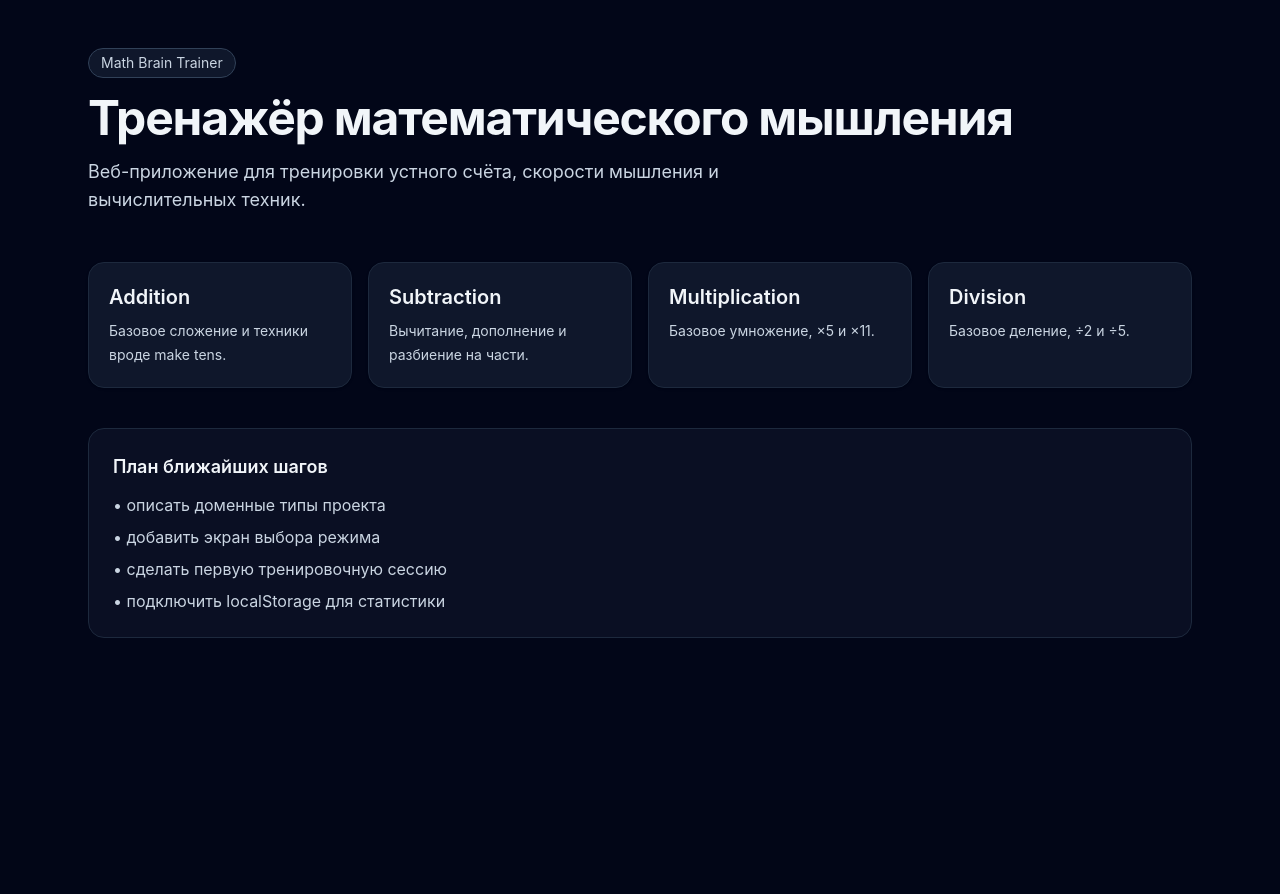
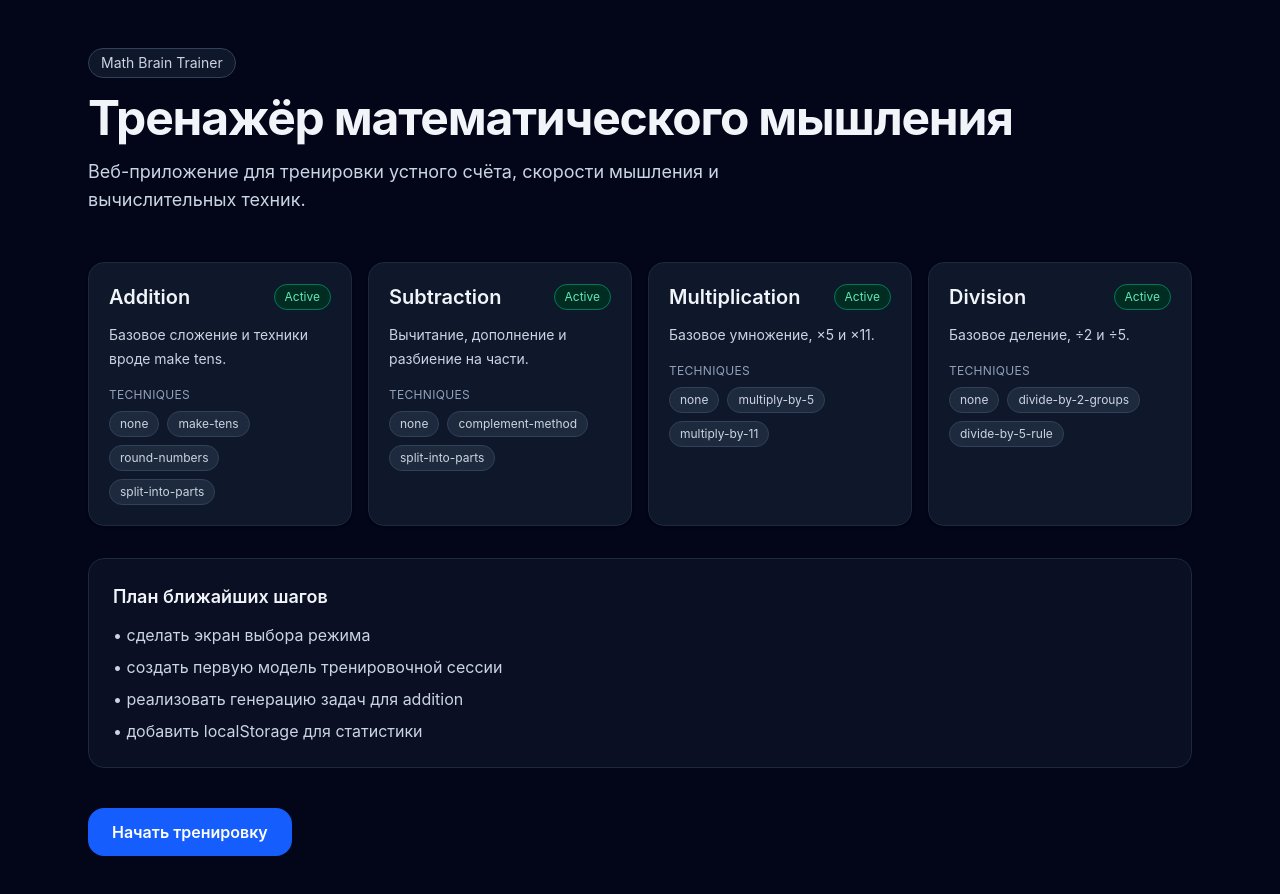
Before and after one commit to stalar78/math-brain-trainer, a React (Vite) app in the folder math-brain-trainer/: page / in a window 1280 px wide. Shown: the top 894 px of the page. Before the commit the page ends 800 px from the top, so only its background shows below. Built offline with nearby package versions, Linux system fonts and the light colour scheme.

Commit message:
add app shell, mode selection, domain types and sync docs

```diff
--- a/math-brain-trainer/src/app/AppShell.tsx
+++ b/math-brain-trainer/src/app/AppShell.tsx
@@ -1,5 +1,15 @@
+import { useState } from 'react'
 import { HomePage } from '../pages/HomePage'
+import { ModeSelectPage } from '../pages/ModeSelectPage'
+
+type AppScreen = 'home' | 'mode-select'
 
 export function AppShell() {
-    return <HomePage />
+    const [screen, setScreen] = useState<AppScreen>('home')
+
+    if (screen === 'mode-select') {
+        return <ModeSelectPage onBack={() => setScreen('home')} />
+    }
+
+    return <HomePage onStart={() => setScreen('mode-select')} />
 }
--- /dev/null
+++ b/math-brain-trainer/src/components/training/ModeCard.tsx
@@ -0,0 +1,37 @@
+import type { TrainingModeCard } from '../../entities/training/model'
+
+interface ModeCardProps {
+    mode: TrainingModeCard
+}
+
+export function ModeCard({ mode }: ModeCardProps) {
+    return (
+        <article className="rounded-2xl border border-slate-800 bg-slate-900 p-5 shadow-sm transition-transform duration-200 hover:-translate-y-1">
+            <div className="mb-3 flex items-center justify-between gap-3">
+                <h2 className="text-xl font-semibold">{mode.title}</h2>
+                <span className="rounded-full border border-emerald-700 bg-emerald-950 px-2.5 py-1 text-xs text-emerald-300">
+                    {mode.isActive ? 'Active' : 'Planned'}
+                </span>
+            </div>
+
+            <p className="mb-4 text-sm leading-6 text-slate-300">{mode.description}</p>
+
+            <div>
+                <p className="mb-2 text-xs uppercase tracking-wide text-slate-400">
+                    Techniques
+                </p>
+
+                <div className="flex flex-wrap gap-2">
+                    {mode.availableTechniques.map((technique) => (
+                        <span
+                            key={technique}
+                            className="rounded-full border border-slate-700 bg-slate-800 px-2.5 py-1 text-xs text-slate-300"
+                        >
+                            {technique}
+                        </span>
+                    ))}
+                </div>
+            </div>
+        </article>
+    )
+}
--- /dev/null
+++ b/math-brain-trainer/src/data/trainingModes.ts
@@ -0,0 +1,37 @@
+import type { TrainingModeCard } from '../entities/training/model'
+
+export const trainingModes: TrainingModeCard[] = [
+    {
+        mode: 'addition',
+        title: 'Addition',
+        description: 'Базовое сложение и техники вроде make tens.',
+        availableTechniques: [
+            'none',
+            'make-tens',
+            'round-numbers',
+            'split-into-parts',
+        ],
+        isActive: true,
+    },
+    {
+        mode: 'subtraction',
+        title: 'Subtraction',
+        description: 'Вычитание, дополнение и разбиение на части.',
+        availableTechniques: ['none', 'complement-method', 'split-into-parts'],
+        isActive: true,
+    },
+    {
+        mode: 'multiplication',
+        title: 'Multiplication',
+        description: 'Базовое умножение, ×5 и ×11.',
+        availableTechniques: ['none', 'multiply-by-5', 'multiply-by-11'],
+        isActive: true,
+    },
+    {
+        mode: 'division',
+        title: 'Division',
+        description: 'Базовое деление, ÷2 и ÷5.',
+        availableTechniques: ['none', 'divide-by-2-groups', 'divide-by-5-rule'],
+        isActive: true,
+    },
+]
--- /dev/null
+++ b/math-brain-trainer/src/entities/training/model.ts
@@ -0,0 +1,9 @@
+import type { TechniqueType, TrainingMode } from './types'
+
+export interface TrainingModeCard {
+    mode: TrainingMode
+    title: string
+    description: string
+    availableTechniques: TechniqueType[]
+    isActive: boolean
+}
--- /dev/null
+++ b/math-brain-trainer/src/entities/training/types.ts
@@ -0,0 +1,19 @@
+export type TrainingMode =
+    | 'addition'
+    | 'subtraction'
+    | 'multiplication'
+    | 'division'
+
+export type TechniqueType =
+    | 'none'
+    | 'make-tens'
+    | 'round-numbers'
+    | 'split-into-parts'
+    | 'complement-method'
+    | 'fast-subtract-100'
+    | 'multiply-by-5'
+    | 'multiply-by-11'
+    | 'divide-by-2-groups'
+    | 'divide-by-5-rule'
+
+export type DifficultyLevel = 'easy' | 'medium' | 'hard'
--- a/math-brain-trainer/src/pages/HomePage.tsx
+++ b/math-brain-trainer/src/pages/HomePage.tsx
@@ -1,23 +1,11 @@
-const modes = [
-    {
-        title: 'Addition',
-        description: 'Базовое сложение и техники вроде make tens.',
-    },
-    {
-        title: 'Subtraction',
-        description: 'Вычитание, дополнение и разбиение на части.',
-    },
-    {
-        title: 'Multiplication',
-        description: 'Базовое умножение, ×5 и ×11.',
-    },
-    {
-        title: 'Division',
-        description: 'Базовое деление, ÷2 и ÷5.',
-    },
-]
+import { ModeCard } from '../components/training/ModeCard'
+import { trainingModes } from '../data/trainingModes'
 
-export function HomePage() {
+interface HomePageProps {
+  onStart: () => void
+}
+
+export function HomePage({ onStart }: HomePageProps) {
   return (
     <main className="min-h-screen bg-slate-950 text-slate-100">
       <div className="mx-auto flex min-h-screen w-full max-w-6xl flex-col px-6 py-12">
@@ -36,29 +24,31 @@ export function HomePage() {
           </p>
         </header>
 
-                <section className="grid gap-4 sm:grid-cols-2 xl:grid-cols-4">
-                    {modes.map((mode) => (
-                        <article
-                            key={mode.title}
-                            className="rounded-2xl border border-slate-800 bg-slate-900 p-5 shadow-sm transition-transform duration-200 hover:-translate-y-1"
-                        >
-                            <h2 className="mb-2 text-xl font-semibold">{mode.title}</h2>
-                            <p className="text-sm leading-6 text-slate-300">
-                                {mode.description}
-                            </p>
-                        </article>
+        <section className="mb-8 grid gap-4 sm:grid-cols-2 xl:grid-cols-4">
+          {trainingModes.map((mode) => (
+            <ModeCard key={mode.mode} mode={mode} />
           ))}
         </section>
 
-                <section className="mt-10 rounded-2xl border border-slate-800 bg-slate-900/60 p-6">
+        <section className="mb-10 rounded-2xl border border-slate-800 bg-slate-900/60 p-6">
           <h3 className="mb-3 text-lg font-semibold">План ближайших шагов</h3>
           <ul className="space-y-2 text-slate-300">
-                        <li>• описать доменные типы проекта</li>
-                        <li>• добавить экран выбора режима</li>
-                        <li>• сделать первую тренировочную сессию</li>
-                        <li>• подключить localStorage для статистики</li>
+            <li>• сделать экран выбора режима</li>
+            <li>• создать первую модель тренировочной сессии</li>
+            <li>• реализовать генерацию задач для addition</li>
+            <li>• добавить localStorage для статистики</li>
           </ul>
         </section>
+
+        <div className="mt-auto">
+          <button
+            type="button"
+            onClick={onStart}
+            className="inline-flex items-center justify-center rounded-2xl bg-blue-600 px-6 py-3 text-base font-semibold text-white transition hover:bg-blue-500"
+          >
+            Начать тренировку
+          </button>
+        </div>
       </div>
     </main>
   )
--- /dev/null
+++ b/math-brain-trainer/src/pages/ModeSelectPage.tsx
@@ -0,0 +1,55 @@
+import { trainingModes } from '../data/trainingModes'
+
+interface ModeSelectPageProps {
+    onBack: () => void
+}
+
+export function ModeSelectPage({ onBack }: ModeSelectPageProps) {
+    return (
+        <main className="min-h-screen bg-slate-950 text-slate-100">
+            <div className="mx-auto flex min-h-screen w-full max-w-5xl flex-col px-6 py-12">
+                <div className="mb-8 flex items-center justify-between gap-4">
+                    <div>
+                        <p className="mb-2 text-sm text-slate-400">Math Brain Trainer</p>
+                        <h1 className="text-3xl font-bold tracking-tight">
+                            Выбор режима тренировки
+                        </h1>
+                    </div>
+
+                    <button
+                        type="button"
+                        onClick={onBack}
+                        className="rounded-xl border border-slate-700 bg-slate-900 px-4 py-2 text-sm text-slate-200 transition hover:bg-slate-800"
+                    >
+                        Назад
+                    </button>
+                </div>
+
+                <section className="grid gap-4 sm:grid-cols-2">
+                    {trainingModes.map((mode) => (
+                        <button
+                            key={mode.mode}
+                            type="button"
+                            className="rounded-2xl border border-slate-800 bg-slate-900 p-5 text-left transition hover:border-slate-700 hover:bg-slate-800"
+                        >
+                            <div className="mb-3 flex items-center justify-between gap-3">
+                                <h2 className="text-xl font-semibold">{mode.title}</h2>
+                                <span className="rounded-full border border-emerald-700 bg-emerald-950 px-2.5 py-1 text-xs text-emerald-300">
+                                    {mode.isActive ? 'Active' : 'Planned'}
+                                </span>
+                            </div>
+
+                            <p className="mb-4 text-sm leading-6 text-slate-300">
+                                {mode.description}
+                            </p>
+
+                            <p className="text-sm text-slate-400">
+                                Техник доступно: {mode.availableTechniques.length}
+                            </p>
+                        </button>
+                    ))}
+                </section>
+            </div>
+        </main>
+    )
+}
```
Also changed, not shown: math-brain-trainer/src/entities/task/types.ts (added, +19 -0 lines), 10 other files (tests, documents, lock files or other folders). Lines whose indentation alone changed are shown as unchanged.
